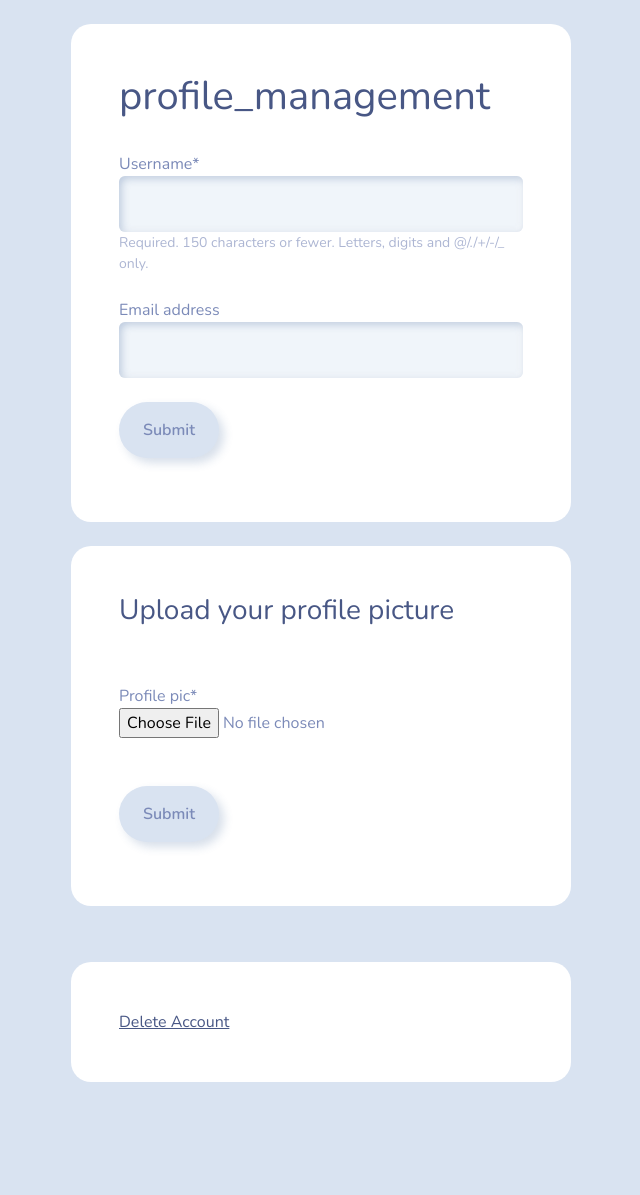
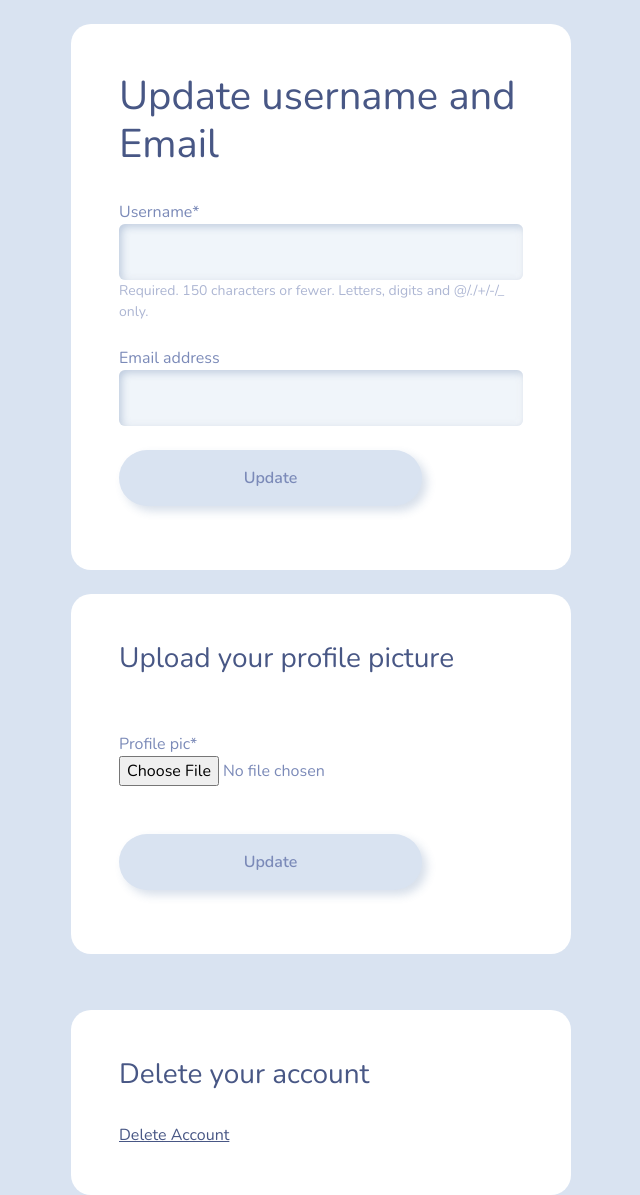
Before and after one commit to Skyknew/py, a Django app: template atc/Test1/templates/test1/profile-management.html in a window 1280 px wide. Shown: the whole page, without its empty margins (319-959 px from the left). Before the commit the page ends 1082 px from the top, so only its background shows below. Run offline with Django 4.2, Linux system fonts and the light colour scheme; the template is opened without the code that fills it: values that come from a table or form of the project are taken from there, others are empty; some libraries are stand-ins or nearby versions.

Commit message:
Update styling

```diff
--- a/atc/Test1/templates/test1/profile-management.html
+++ b/atc/Test1/templates/test1/profile-management.html
@@ -21,7 +21,7 @@
 
     <div class="container bg-white shadow-md p-5 form-layout ">
 
-        <h1> profile_management </h1>
+        <h1> Update username and Email </h1>
 
         <br>
 
@@ -37,7 +37,7 @@
 
             <br>
 
-            <input class="btn btn-primary" type="submit" value="Submit" />
+            <input class="btn btn-primary w-75" type="submit" value="Update" />
 
             <br>
 
@@ -63,7 +63,7 @@
             <br>
             <br>
 
-            <input class="btn btn-primary" type="submit" value="Submit"/>
+            <input class="btn btn-primary w-75" type="submit" value="Update"/>
 
         </form>
 
@@ -77,6 +77,10 @@
 
     <div class="container bg-white shadow-md p-5 form-layout ">
 
+        <h3> Delete your account </h3>
+
+        <br>
+
         <a href="{% url 'delete-account' %}" > Delete Account </a>
 
 
```
